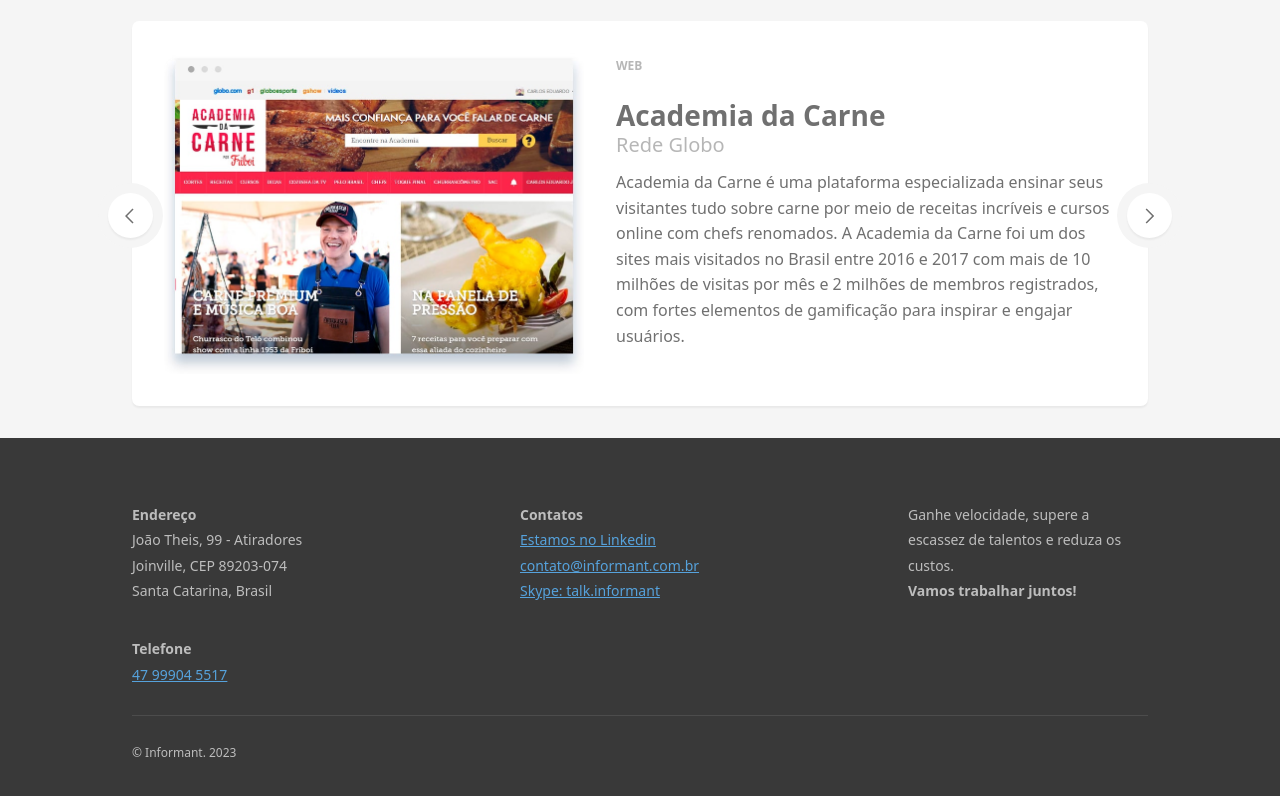
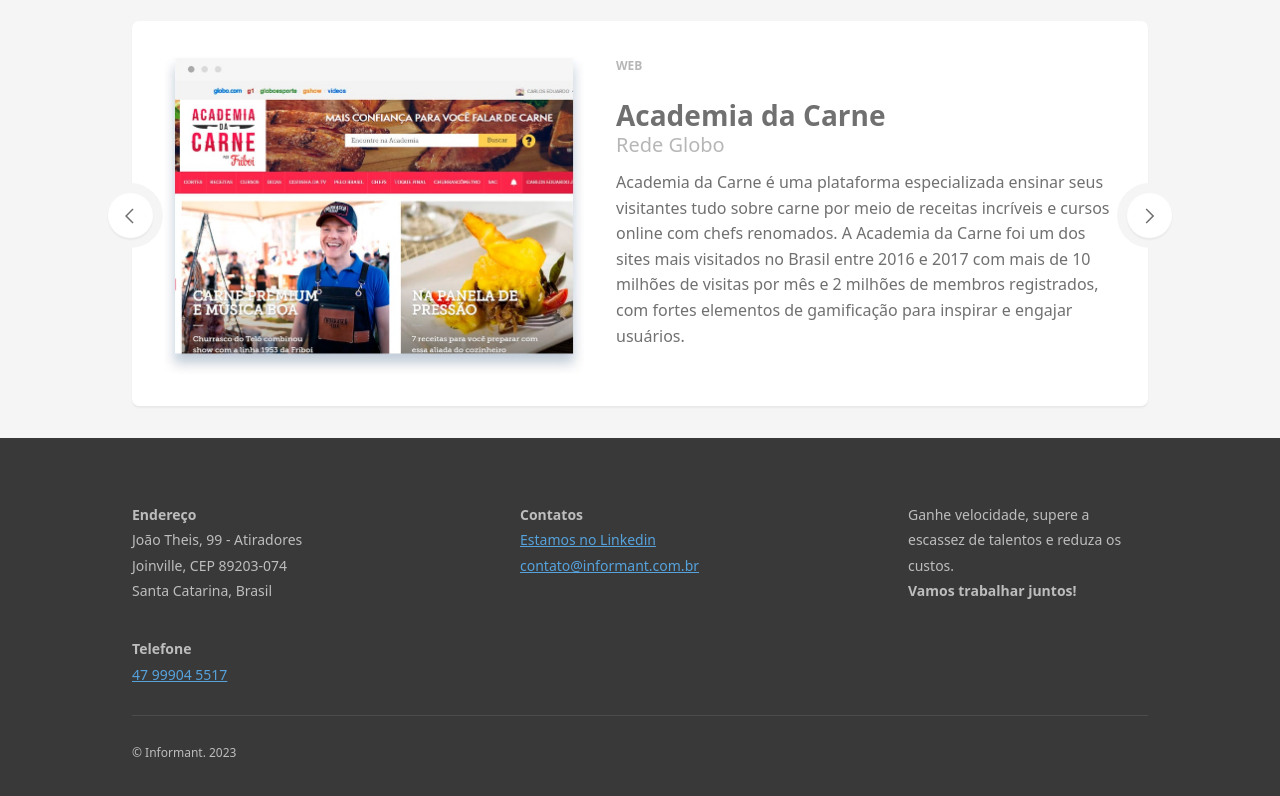
Before and after one commit to thiagopaim/informant-website, an Astro site: page / in a window 1280 px wide. Shown: the part 2456-3252 px from the top of the page. Built offline with nearby package versions, Linux system fonts and the light colour scheme; Astro itself is replaced by a stand-in of ours.

Commit message:
removed skype

```diff
--- a/src/layouts/Footer.astro
+++ b/src/layouts/Footer.astro
@@ -31,11 +31,6 @@ import Spacer from '../components/Spacer.astro'
         <p class="text">
           <a class="link" href="mailto:contato@informant.com.br" target="_blank" rel="noopener noreferrer">
             contato@informant.com.br
-          </a>
-        </p>
-        <p class="text">
-          <a class="link" href="skype:talk.informant?chat" target="_blank" rel="noopener noreferrer">
-            Skype: talk.informant
           </a>
         </p>
       </div>
```
